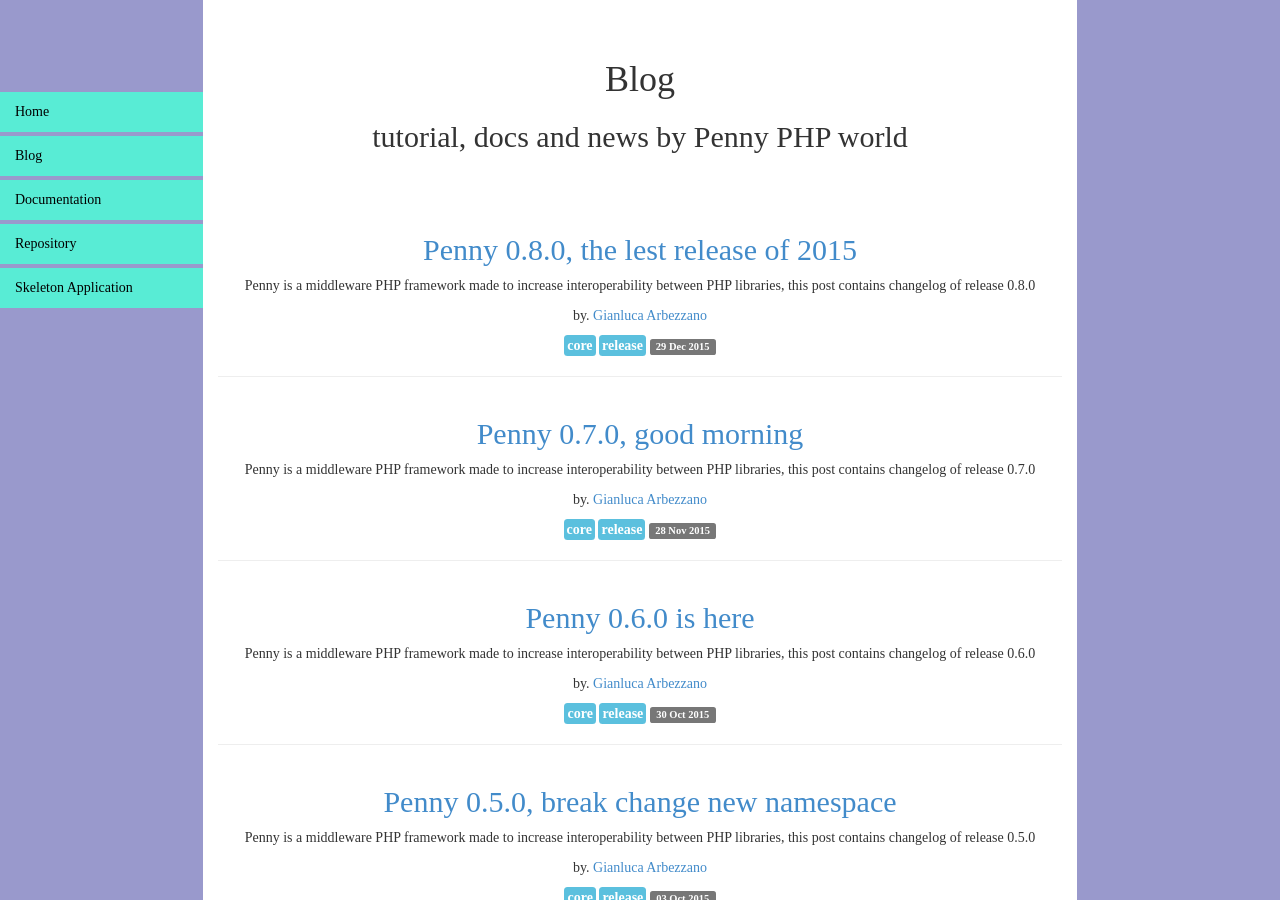
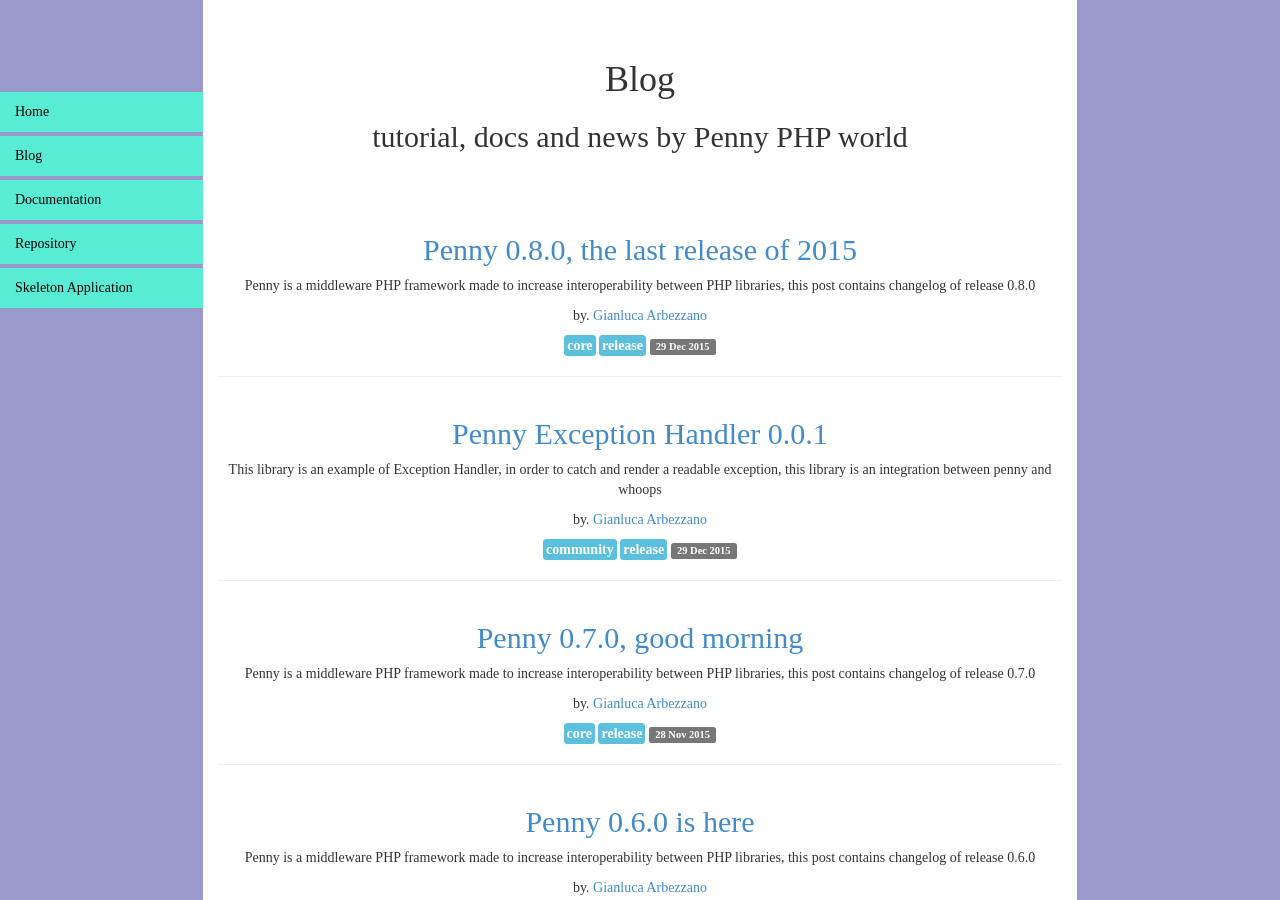
Before and after one commit to pennyphp/pennyphp.github.com, a Jekyll site: the page built from blog.html, in a window 1280 px wide and 900 px high. Built offline with Jekyll 4.4.1, drawn with Linux system fonts in a browser that asks for light colours; Markdown is read by kramdown in place of the engine named in the settings; comment, search, counter and statistics services are not loaded.

Commit message:
Release 0.0.1 exception handler

```diff
--- /dev/null
+++ b/_posts/2015-12-29-penny-excp-handler-0.0.1.markdown
@@ -0,0 +1,43 @@
+---
+layout: post
+title:  "Penny Exception Handler 0.0.1"
+summary: "This library is an example of Exception Handler, in order to catch and render a readable exception,
+this library is an integration between penny and whoops"
+author: Gianluca Arbezzano
+author_url: https://twitter.com/gianarb
+date:   2015-12-29 10:24:50
+categories: community release
+---
+[Penny Exception Handler](https://github.com/pennyphp/excp-handler)  0.0.1 is ready!
+
+* [[#1]](https://github.com/pennyphp/excp-handler/pull/1) make it works
+* [[#4]](https://github.com/pennyphp/excp-handler/pull/4) Fixes #3 : Usage in readme in Skeleton App
+* [[#6]](https://github.com/pennyphp/excp-handler/pull/6) Add travis conf
+
+> whoops is an error handler base/framework for PHP. Out-of-the-box, it provides
+> a pretty error interface that helps you debug your web projects, but at heart
+> it's a simple yet powerful stacked error handling system.
+
+This library provides an integration between Penny and
+[whoops](https://github.com/filp/whoops). It uses into the [Penny Skeleton
+Application](https://github.com/pennyphp/penny-skeleton-app) in order to render
+readable errors.
+
+This is the currenct integration into the Skeleton App
+
+{% highlight php %}
+<?php
+return [
+    'event_manager' => \DI\decorate(function($eventManager, $container) {
+        $eventManager->attach("dispatch_error", [$container->get(WhoopsListener::class), "onError"]);
+        $eventManager->attach("*_error", [$container->get(WhoopsListener::class), "onError"]);
+        return $eventManager;
+    }),
+    WhoopsListener::class => \DI\object(WhoopsListener::class),
+];
+{% endhighlight %}
+
+## Try
+In order to understand how penny works you can try to
+read this project and its tests, it contains [only one
+class](https://github.com/pennyphp/excp-handler/blob/master/src/EventListener/WhoopsListener.php)!
--- a/_posts/2015-12-29-pennyphp-release-0.8.0.markdown
+++ b/_posts/2015-12-29-pennyphp-release-0.8.0.markdown
@@ -1,6 +1,6 @@
 ---
 layout: post
-title:  "Penny 0.8.0, the lest release of 2015"
+title:  "Penny 0.8.0, the last release of 2015"
 summary: "Penny is a middleware PHP framework made to increase interoperability
 between PHP libraries, this post contains changelog of release 0.8.0"
 author: Gianluca Arbezzano
```
